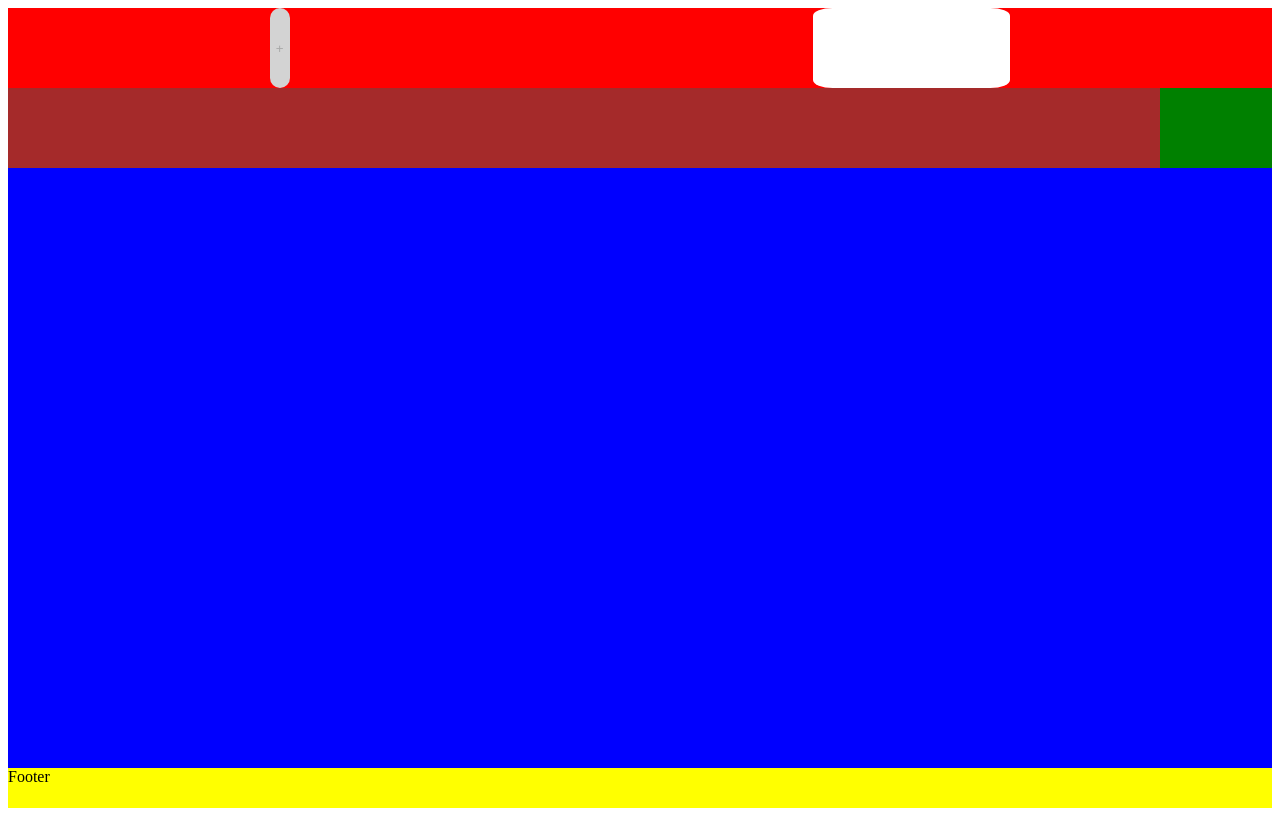
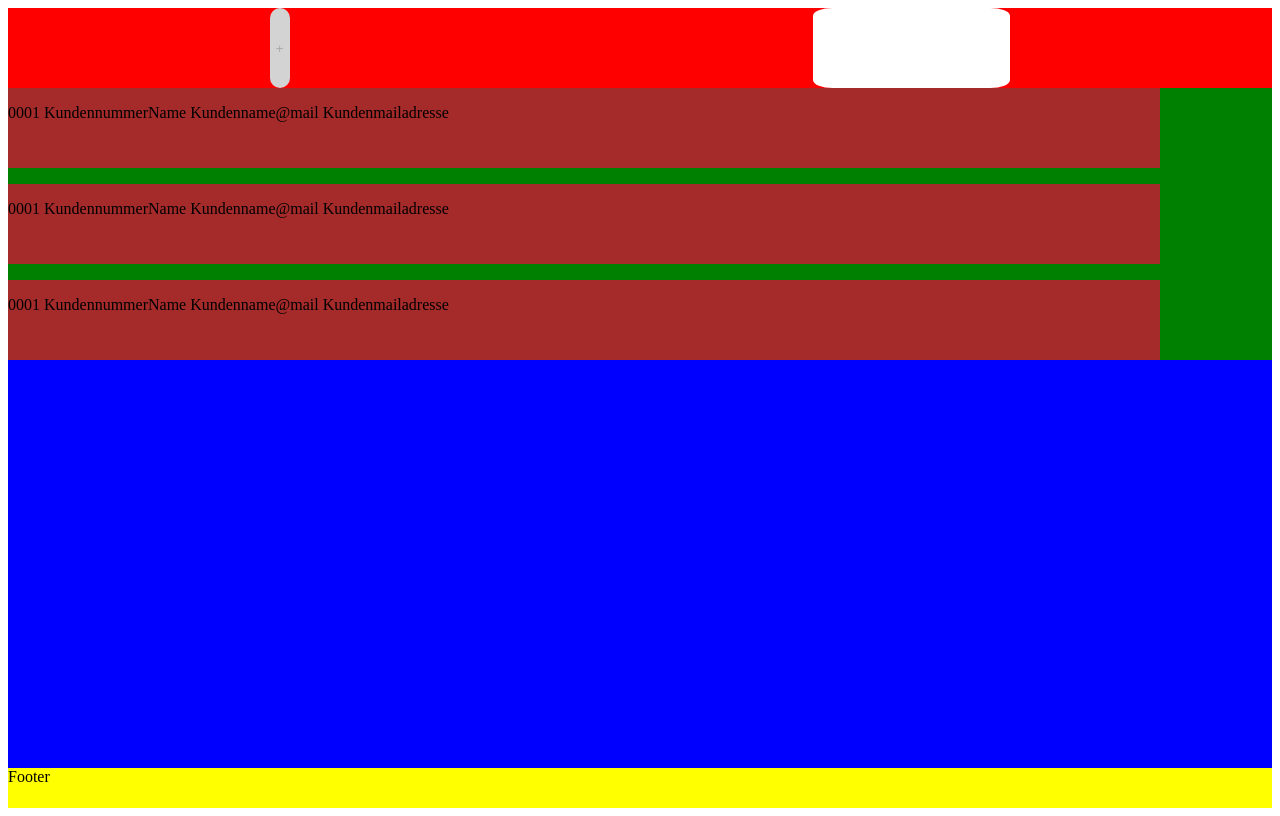
Before and after one commit to MarcelHasenmaierPlanB/etur_workshop, a plain HTML site: page src/website/index.html in a window 1280 px wide. Drawn offline with Linux system fonts and the light colour scheme.

Commit message:
html und css 004 finals

```diff
--- a/src/website/index.html
+++ b/src/website/index.html
@@ -15,9 +15,21 @@
 
         <div class="content">
             <div class="elements">
-                <div class="box1"></div>
-                <div class="box2"></div>
-                <div class="box3"></div>
+                <div class="elementBox">
+                    <p>0001 Kundennummer</p>
+                    <p>Name Kundenname</p>
+                    <p>@mail Kundenmailadresse</p>
+                </div>
+                <div class="elementBox">
+                    <p>0001 Kundennummer</p>
+                    <p>Name Kundenname</p>
+                    <p>@mail Kundenmailadresse</p>
+                </div>
+                <div class="elementBox">
+                    <p>0001 Kundennummer</p>
+                    <p>Name Kundenname</p>
+                    <p>@mail Kundenmailadresse</p>
+                </div>
             </div>
         </div>
 
--- a/src/website/styles.css
+++ b/src/website/styles.css
@@ -55,17 +55,13 @@
     display: flex;
     gap: 2vh;
     background-color: green;
+    flex-direction: column;
+    justify-content: center;
 }
 
-.box1 {
+.elementBox {
+    display: flex;
     height: 10vh;
     width: 90vw;
     background-color: brown;
 }
-
-.box2 {
-
-}
-
-.box3 {
-}
```
Also changed, not shown: 1 other file.
